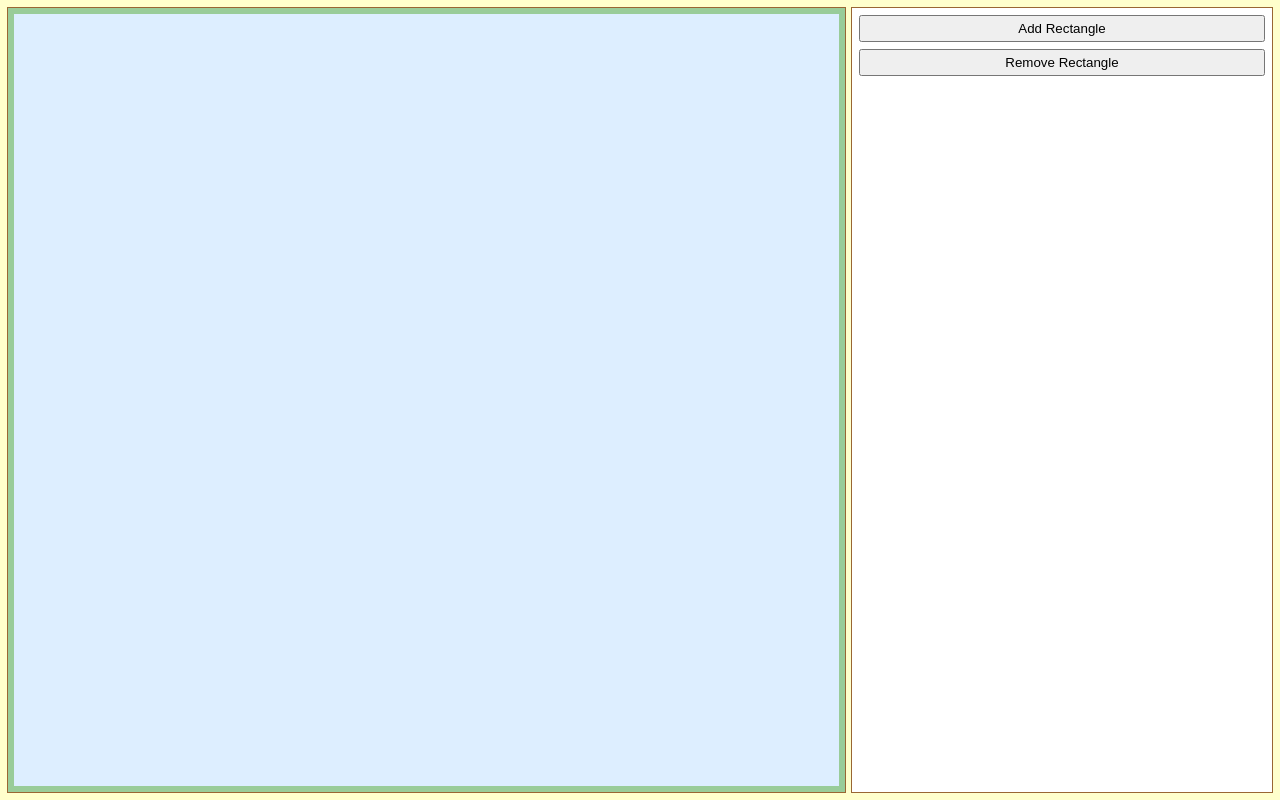
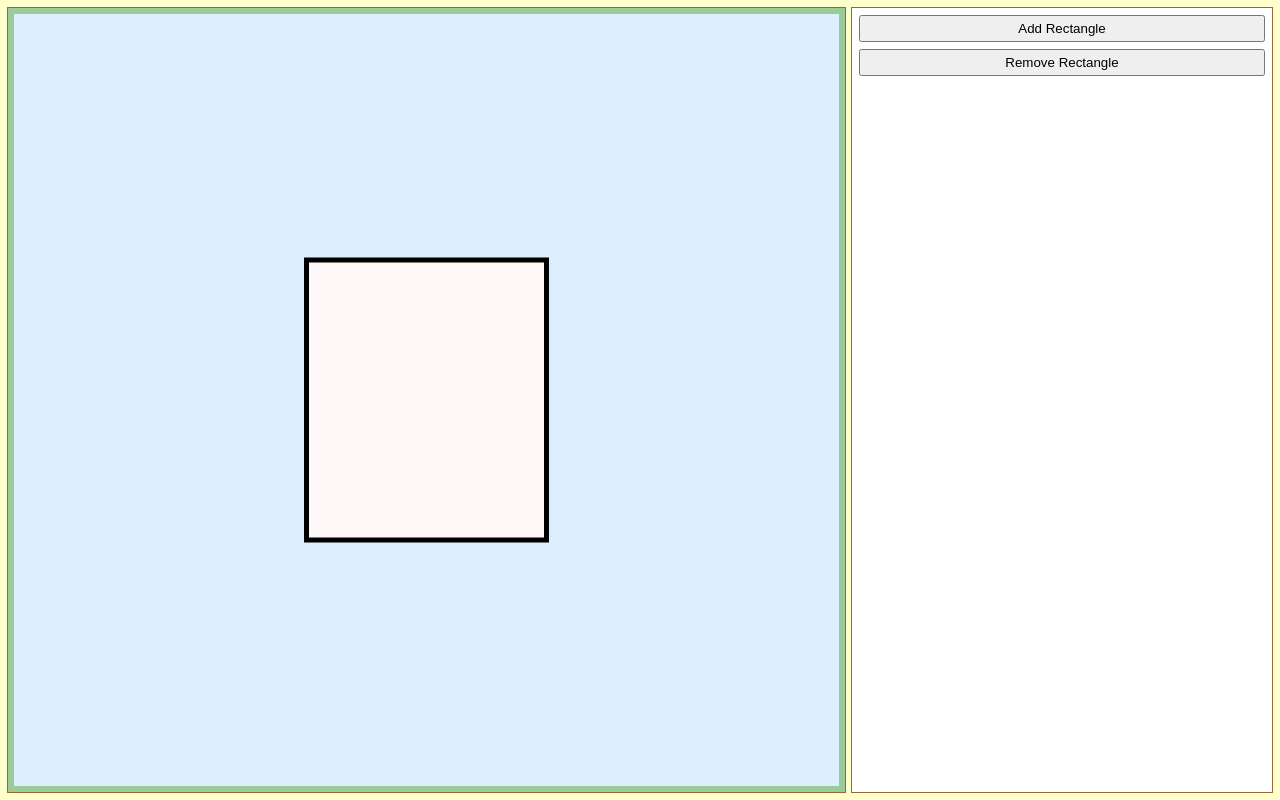
Before and after one commit to sbohmann/WebGUI, a website: page designer/designer.html in a window 1280 px wide. Both pictures are taken after a click on the button "Add Rectangle". Drawn offline with Linux system fonts and the light colour scheme.

Commit message:
Moved rectangle drawing code to its own class

```diff
--- a/designer/designer.html
+++ b/designer/designer.html
@@ -7,6 +7,8 @@
     <script src="designer.js"></script>
     <script src="editor.js"></script>
     <script src="sidebar.js"></script>
+    <script src="rectangle/rectangle.js"></script>
+    <script src="rectangle/rectanglePainter.js"></script>
     <script src="editorPainter.js"></script>
     <script src="mouseEventHandler.js"></script>
     <script src="../common/range.js"></script>
--- a/designer/designer.js
+++ b/designer/designer.js
@@ -18,9 +18,16 @@ class Designer {
         this._sidebar = new Sidebar()
         this._sidebar.mainElement.id = 'sidebar'
         document.body.appendChild(this._sidebar.mainElement)
+
+        this._sidebar.addHandler = () => this._addRectangle()
+    }
+
+    _addRectangle() {
+        let width = 240
+        let height = 280
+        let x = (this._editor.width - width) / 2
+        let y = (this._editor.height - height) / 2
+        let rectangle = new Rectangle(x, y, width, height);
+        this._editor.addRectangle(rectangle)
     }
 }
-
-function randomInt(exclusiveMaximum) {
-    return Math.floor(Math.random() * exclusiveMaximum);
-}
--- a/designer/editor.js
+++ b/designer/editor.js
@@ -1,6 +1,6 @@
 
 class Editor {
-    constructor(rects) {
+    constructor() {
         this._rects = []
         this._createView()
         this._createMouseHandler()
@@ -10,12 +10,17 @@ class Editor {
         return this._mainElement
     }
 
-    set onInitialization(callbackFunction) {
-        this._onInitialization = callbackFunction
+    get width() {
+        return this._canvas.width
     }
 
-    set rects(rects) {
-        this._rects = rects
+    get height() {
+        return this._canvas.height
+    }
+
+    addRectangle(rectangle) {
+        this._rects.splice(0, 0, rectangle)
+        this._paintCanvas()
     }
 
     _createView() {
--- a/designer/editorPainter.js
+++ b/designer/editorPainter.js
@@ -43,16 +43,9 @@ class EditorPainter {
     }
 
     _paintRects() {
-        this._setRectStyle()
         this._forEachRectReverse(rect => {
-            this._paintRect(rect)
+            rect.paint(this._g)
         })
-    }
-
-    _setRectStyle() {
-        this._g.fillStyle = '#fff8f8'
-        this._g.strokeStyle = 'black'
-        this._g.lineWidth = 5
     }
 
     _forEachRectReverse(func) {
@@ -60,20 +53,4 @@ class EditorPainter {
             func(this._rects[index])
         }
     }
-
-    _paintRect(rect) {
-        this._g.beginPath()
-        this._createRectPath(rect)
-        this._g.fill()
-        this._g.stroke()
-    }
-
-    _createRectPath(rect) {
-        this._g.moveTo(rect.x, rect.y)
-        this._g.lineTo(rect.x + rect.width, rect.y)
-        this._g.lineTo(rect.x + rect.width, rect.y + rect.height)
-        this._g.lineTo(rect.x, rect.y + rect.height)
-        this._g.lineTo(rect.x, rect.y)
-        this._g.closePath()
-    }
 }
--- a/designer/rectangle.js
+++ b/designer/rectangle/rectangle.js
@@ -24,4 +24,8 @@ class Rectangle {
         this.x += deltaX
         this.y += deltaY
     }
+
+    paint(context) {
+        new RectanglePainter(context, this).run()
+    }
 }
--- /dev/null
+++ b/designer/rectangle/rectanglePainter.js
@@ -0,0 +1,30 @@
+
+class RectanglePainter {
+    constructor(context, rectangle) {
+        this._g = context
+        this._rect = rectangle
+    }
+
+    run() {
+        this._setStyle()
+        this._createRectPath()
+        this._g.fill()
+        this._g.stroke()
+    }
+
+    _setStyle() {
+        this._g.fillStyle = '#fff8f8'
+        this._g.strokeStyle = 'black'
+        this._g.lineWidth = 5
+    }
+
+    _createRectPath() {
+        this._g.beginPath()
+        this._g.moveTo(this._rect.x, this._rect.y)
+        this._g.lineTo(this._rect.x + this._rect.width, this._rect.y)
+        this._g.lineTo(this._rect.x + this._rect.width, this._rect.y + this._rect.height)
+        this._g.lineTo(this._rect.x, this._rect.y + this._rect.height)
+        this._g.lineTo(this._rect.x, this._rect.y)
+        this._g.closePath()
+    }
+}
--- a/designer/sidebar.js
+++ b/designer/sidebar.js
@@ -4,24 +4,28 @@ class Sidebar {
         this.mainElement = document.createElement('div')
         this._createAddButton()
         this._createRemoveButton();
+
+        this._addHandler = null
+    }
+
+    set addHandler(value) {
+        this._addHandler = value
     }
 
     _createAddButton() {
         let button = this._createButton("Add Rectangle")
-        button.onclick = () => alert("add button clicked")
-        this.mainElement.appendChild(button)
+        button.onclick = () => this._addHandler && this._addHandler()
     }
 
     _createRemoveButton() {
-        let button = this._createButton("Remove Rectangle")
-        button.onclick = () => alert("remove button clicked")
-        this.mainElement.appendChild(button)
+        this._createButton("Remove Rectangle")
     }
 
     _createButton(text) {
         let button = document.createElement('button')
         this._styleButton(button)
         button.textContent = text
+        this.mainElement.appendChild(button)
         return button
     }
 
```
